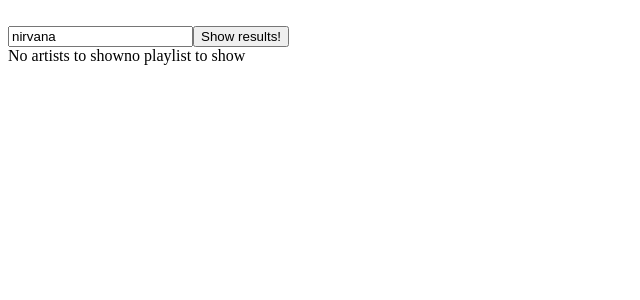
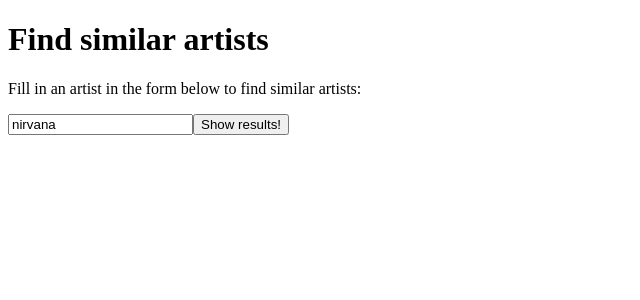
Before and after one commit to stijnblokker/musicapp, a React (Create React App) app: page / in a window 1280 px wide. Shown: the top 300 px of the page, without its empty margins (0-640 px from the left). Built offline with nearby package versions, Linux system fonts and the light colour scheme.

Commit message:
create different pages

```diff
--- a/src/App.js
+++ b/src/App.js
@@ -1,4 +1,4 @@
-import React, { createContext, useReducer } from 'react';
+import React, { createContext, useReducer, useState } from 'react';
 import './index.css';
 
 import SearchBar from './components/SearchBar'
@@ -6,9 +6,10 @@
 import Playlist from './components/Playlist'
 
 export const music = createContext('music')
+export const page = createContext('page')
 
-const initialList = null
-const listReducer = (state, action) => {
+const initialMusicList = null
+const musicListReducer = (state, action) => {
   switch (action.type) {
     case 'ADD_ARTISTS':
       return action.payload.map(artist => {
@@ -23,26 +24,40 @@
     case 'SELECT_ARTISTS':
       return state.map(artist => artist.id === action.payload ? { ...artist, selected: !artist.selected } : artist)
     case 'ADD_VIDEO':
-      const {id, videos} = action.payload
-      console.log('id', id);
-      console.log('videos', videos);
-      return state.map(artist => artist.id === id ? { ...artist, videoLink: videos.map((video) => video.id) } : artist)
-    case 'SELECT_VIDEO':
-    // return state.map ( artist => artist.id === action.payload ? { ...artist, videoSelected: !artist.videoSelected } : artist)
+      const { id, videos } = action.payload
+      return state.map(artist => artist.id === id ? artist.videoLink !== 0 ? { ...artist, videoLink: videos.map((video) => video.id) } : artist : artist)
+    default:
+      return state
+  }
+}
+
+const initialPage = { search: true, similar: false, video: false }
+const pageReducer = (state, action) => {
+  switch (action.type) {
+    case 'SEARCH':
+      return { search: true, similar: false, video: false }
+    case 'SIMILAR':
+      return { search: false, similar: true, video: false }
+    case 'VIDEO':
+      return { search: false, similar: false, video: true }
     default:
       return state
   }
 }
 
 const App = () => {
-  const [musicList, DispatchMusicList] = useReducer(listReducer, initialList)
+  const [musicList, dispatchMusicList] = useReducer(musicListReducer, initialMusicList)
+  const [page, dispatchPage] = useReducer(pageReducer, initialPage)
+  console.log(page);
 
   return (
-    <music.Provider value={DispatchMusicList}>
-      <SearchBar />
-      <SearchResult musicList={musicList} />
-      <Playlist musicList={musicList} />
+    // <page.Provider value={dispatchPage}>
+    <music.Provider value={dispatchMusicList}>
+      {page.search && <SearchBar page={dispatchPage} />}
+      {page.similar && <SearchResult musicList={musicList} page={dispatchPage} />}
+      {page.video && <Playlist musicList={musicList} page={dispatchPage} />}
     </music.Provider>
+    // </page.Provider>
   );
 }
 
--- a/src/components/Playlist.js
+++ b/src/components/Playlist.js
@@ -4,35 +4,35 @@
 
 import { music } from '../App'
 
-const Playlist = ({ musicList }) => {
+const Playlist = ({ musicList, page }) => {
     const dispatchVideo = useContext(music)
-    const [generate, setGenerate] = useState(false)
+    // const [generate, setGenerate] = useState(false)
 
-    const handleSubmit = (event) => {
-        event.preventDefault();
-        setGenerate(true)
-        const selectedArtists = musicList.filter((artist) => {
-            return artist.selected === true
-        })
+    // const handleSubmit = (event) => {
+    //     event.preventDefault();
+    //     setGenerate(true)
+    //     const selectedArtists = musicList.filter((artist) => {
+    //         return artist.selected === true
+    //     })
 
-        // HERE COMES THE CALL TO THE YOUTUBE API
-        const opts = {
-            maxResults: 10,
-            key: 'AIzaSyCw32VxdRu5BMNv1TTbG-RMgA1-c7d8u7E'
-        };
-        selectedArtists.map((artist) => {
-            search(artist.name, opts, function (err, results) {
-                if (err) return console.log(err);
-                dispatchVideo({
-                    type: 'ADD_VIDEO',
-                    payload: {
-                        id: artist.id,
-                        videos: results.filter((video) => video.kind === 'youtube#video')
-                    }
-                })
-            });
-        })
-    }
+    //     // HERE COMES THE CALL TO THE YOUTUBE API
+    //     const opts = {
+    //         maxResults: 10,
+    //         key: 'AIzaSyCw32VxdRu5BMNv1TTbG-RMgA1-c7d8u7E'
+    //     };
+    //     selectedArtists.map((artist) => {
+    //         search(artist.name, opts, function (err, results) {
+    //             if (err) return console.log(err);
+    //             dispatchVideo({
+    //                 type: 'ADD_VIDEO',
+    //                 payload: {
+    //                     id: artist.id,
+    //                     videos: results.filter((video) => video.kind === 'youtube#video')
+    //                 }
+    //             })
+    //         });
+    //     })
+    // }
 
     const onClickVideo = (id) => {
         dispatchVideo({
@@ -44,11 +44,9 @@
     const Artist = styled.li`
     background: ${props => props.selected ? "green" : "white"};`
 
-    if (musicList && generate) {
-
     return (
         <div>
-                <h3>RESULT</h3>
+            <h3>Videos</h3>
             <ul>
                 {musicList
                     .filter((artist) => artist.selected === true)
@@ -60,31 +58,25 @@
                             selected={artist.videoSelected === true ? true : false}
                         >
                             <iframe src={`https://www.youtube.com/embed/${artist.videoLink[0]}`} />
-
-                                {/* <iframe width="560" height="315" src="https://www.youtube.com/embed/VKxT14S5MxU" frameborder="0" allow="accelerometer; autoplay; encrypted-media; gyroscope; picture-in-picture" allowfullscreen></iframe> */}
-
-
-
-
                         </Artist>
                     })
                 }
             </ul>
-                <form>
-                    <button type="submit"> Save Playlist</button>
-                </form>
+            {/* <button> Back to search </button> */}
+            <button onClick={() => page({ type: 'SEARCH'})}> Back to search </button>
+            {/* <button> Back to similar artists </button> */}
+            <button onClick={() => page({ type: 'SIMILAR'})}> Back to similar artists </button>
         </div>
     )
-    } else if (musicList) {
-        return (
-            <div>
-                <form onSubmit={handleSubmit}>
-                    <p> click to generate playlist</p>
-                    <button type="submit"> Show results! </button>
-                </form>
-            </div>
-        )
-    }
+    // } else if (musicList) {
+    //     return (
+    //         <div>
+    //             <form onSubmit={handleSubmit}>
+    //                 <p> click to generate playlist</p>
+    //             </form>
+    //         </div>
+    //     )
+    // }
     return 'no playlist to show'
 }
 
--- a/src/components/SearchBar.js
+++ b/src/components/SearchBar.js
@@ -3,7 +3,7 @@
 
 import { music } from '../App'
 
-const SearchBar = () => {
+const SearchBar = ( {page} ) => {
     const dispatch = useContext(music)
 
     const [artist, setArtist] = useState("nirvana")
@@ -24,16 +24,20 @@
                         payload: similarArtists
                     }
                 )
+                page({type: 'SIMILAR'})
             })
             .catch(console.error)
     }
 
     return (
-        <form onSubmit={handleSubmit}>
-            <br />
-            <input name="artist" value={artist} onChange={handleChange} placeholder="type your artist here" />
-            <button type="submit"> Show results! </button>
-        </form>
+        <div>
+            <h1>Find similar artists</h1>
+            <form onSubmit={handleSubmit}>
+                <p>Fill in an artist in the form below to find similar artists: </p>
+                <input name="artist" value={artist} onChange={handleChange} placeholder="type your artist here" />
+                <button type="submit"> Show results! </button>
+            </form>
+        </div>
     )
 }
 
--- a/src/components/SearchResult.js
+++ b/src/components/SearchResult.js
@@ -1,15 +1,44 @@
-import React, { useContext } from "react";
+import React, { useContext, useState } from "react";
 import styled from 'styled-components';
+import search from 'youtube-search';
 
 import { music } from '../App'
 
-const SearchResult = ({ musicList }) => {
-    const dispatchArtists = useContext(music)
+const SearchResult = ({ musicList, page }) => {
+    const dispatch = useContext(music)
+    const [generate, setGenerate] = useState(false)
 
     const onClickArtist = (id) => {
-        dispatchArtists({
+        dispatch({
             type: 'SELECT_ARTISTS',
             payload: id
+        })
+    }
+
+    const handleSubmit = (event) => {
+        event.preventDefault();
+        setGenerate(true)
+        const selectedArtists = musicList.filter((artist) => {
+            return artist.selected === true
+        })
+
+        // HERE COMES THE CALL TO THE YOUTUBE API
+        const opts = {
+            maxResults: 10,
+            key: 'AIzaSyCw32VxdRu5BMNv1TTbG-RMgA1-c7d8u7E'
+        };
+        selectedArtists.map((artist) => {
+            search(artist.name, opts, function (err, results) {
+                if (err) return console.log(err);
+                dispatch({
+                    type: 'ADD_VIDEO',
+                    payload: {
+                        id: artist.id,
+                        videos: results.filter((video) => video.kind === 'youtube#video')
+                    }
+                })
+                page({ type: 'VIDEO' })
+            });
         })
     }
 
@@ -19,7 +48,8 @@
     if (musicList) {
         return (
             <div className="container">
-                <h3>RESULT</h3>
+                <h3>Similar Artist</h3>
+                <p> select artist that you want to hear: </p>
                 <ul>
                     {musicList
                         .map((artist) => {
@@ -33,6 +63,13 @@
                         })
                     }
                 </ul>
+                <div>
+                    <form onSubmit={handleSubmit}>
+                        <p> click to generate playlist</p>
+                        <button type="submit"> Show videos</button>
+                    </form>
+                </div>
+                <button onClick={() => page({ type: 'SEARCH'})}> Back to search </button>
             </div>
         )
     }
```
Lines whose indentation alone changed are shown as unchanged.
